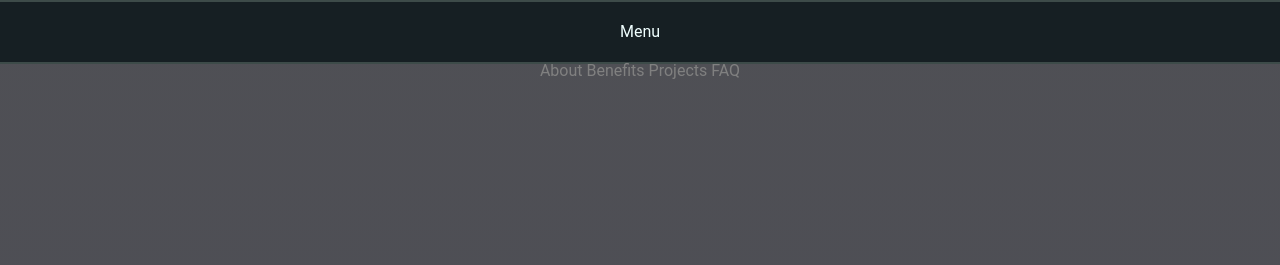
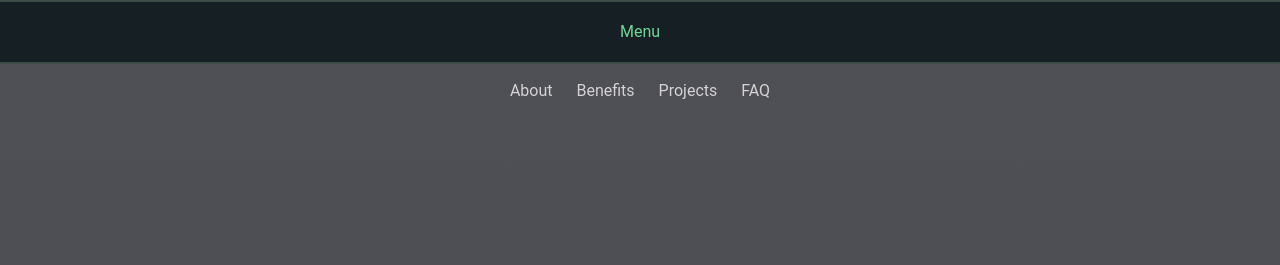
Before and after one commit to Dmitriy-Ponomarenko/practice, a plain HTML site: page src/index.html in a window 1280 px wide. Both pictures are taken after a click on the label "Menu". Shown: the top 265 px of the page. Drawn offline with Linux system fonts and the light colour scheme.

Commit message:
accordion styles update

```diff
--- a/src/styles.css
+++ b/src/styles.css
@@ -77,11 +77,12 @@ body {
     }
 
     .accordion-item {
+      color:#88ab92;
       margin-bottom: 20px;
     }
 
     .accordion-item--active .accordion-item__trigger {
-      color:azure;
+      color:#70d798;
     }
 
     .accordion-item--active .accordion-item__content{
@@ -98,10 +99,10 @@ body {
       flex-direction: row;
       align-items: center;
       justify-content: center;
-      padding: 20px;
+      padding-top: 20px;
+      padding-bottom: 40px;
     }
     .accordion-item__content {
-      padding: 0 20px;
       border-top: none;
       max-height: 0;
       overflow: hidden;
@@ -109,11 +110,12 @@ body {
     }
 
     .accordion-item__content a {
-      color: gray;
+      color: #d3d3d3;
+      padding: 0 10px 0 10px;
     }
 
     .accordion-item__content a:hover {
-      color: lightgray;
+      color: #b4d8c2;
     }
   /* Accordion styles */
 
```
